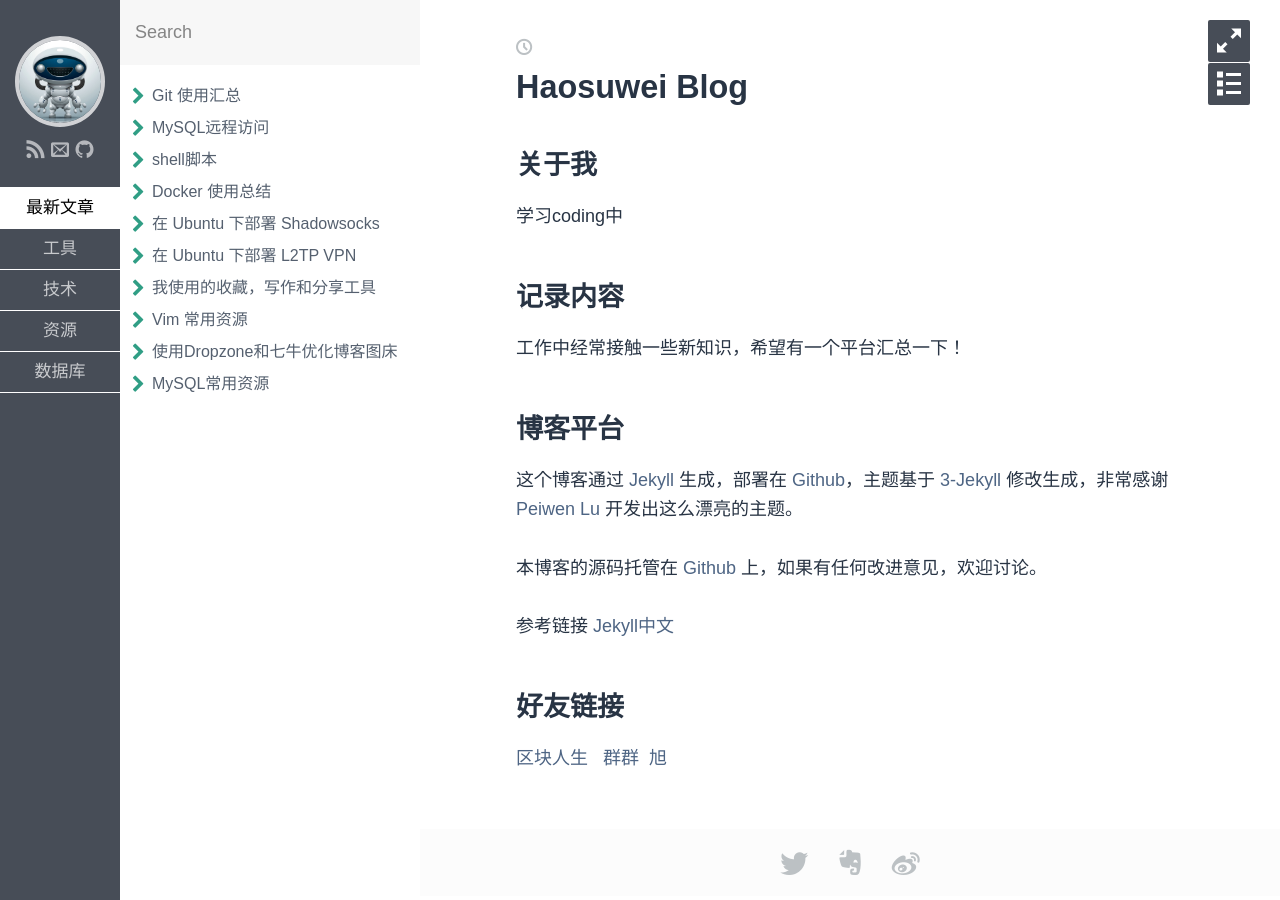
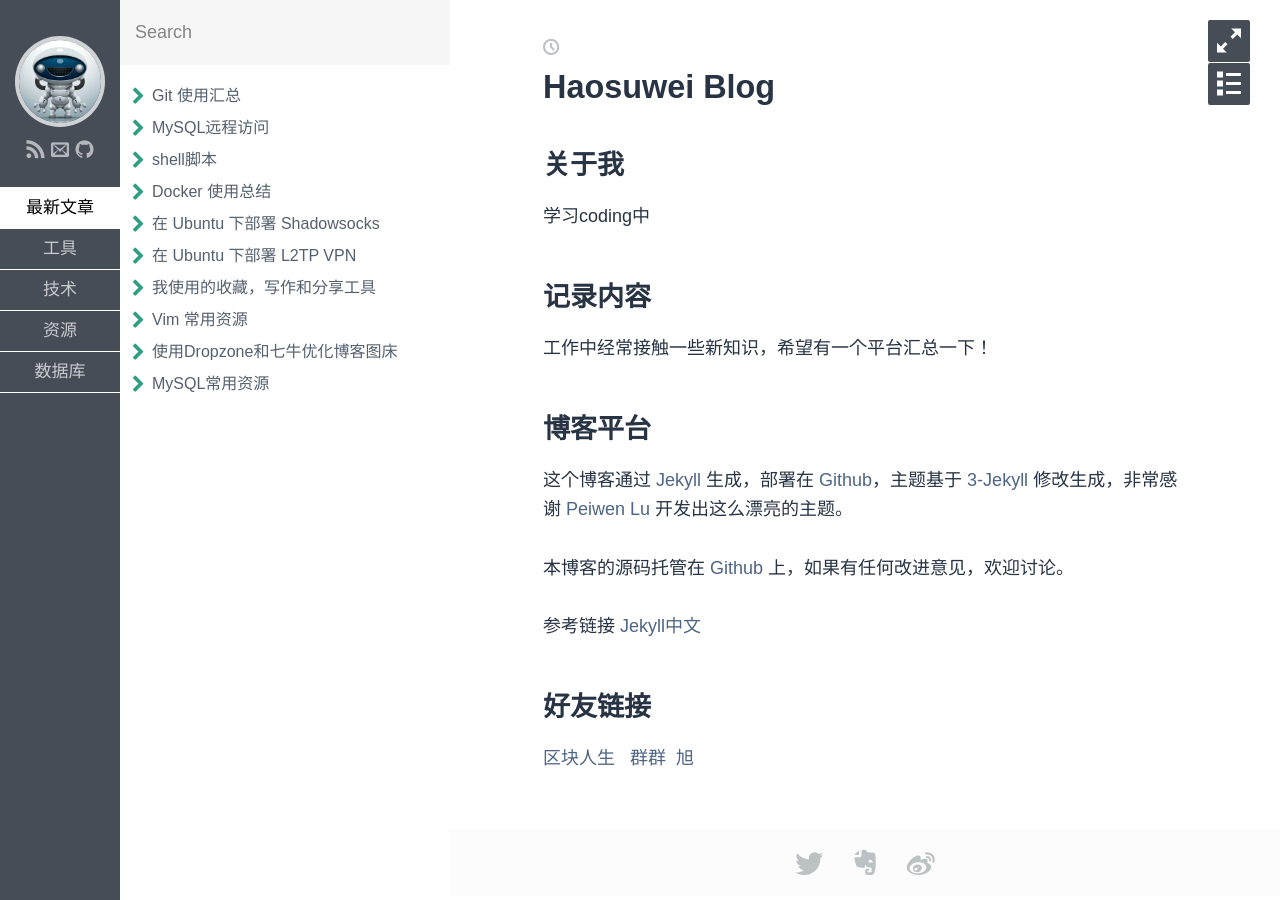
Before and after one commit to liuxinhuayu/liuxinhuayu.github.io, a Jekyll site: the page built from index.md, in a window 1280 px wide. Built offline with Jekyll 4.4.1, drawn with Linux system fonts in a browser that asks for light colours; some web fonts are replaced.

Commit message:
Update main.sass

```diff
--- a/css/main.sass
+++ b/css/main.sass
@@ -44,13 +44,13 @@ $tag-active-color: #000000
 $tag-border-color: rgba(255, 255, 255, 1)
 
 // # Sidebar Right
-$sidebar-right-width: 300px
+$sidebar-right-width: 330px
 
 // Search
 $search-box-height: 64px
 $search-box-font-size: 18px
 
-$search-box-color: #AAAAAA
+$search-box-color: #EEEEEE
 $search-box-placeholder: rgba(84, 84, 84, .7)
 $search-box-bg: #f7f7f7
 
```
